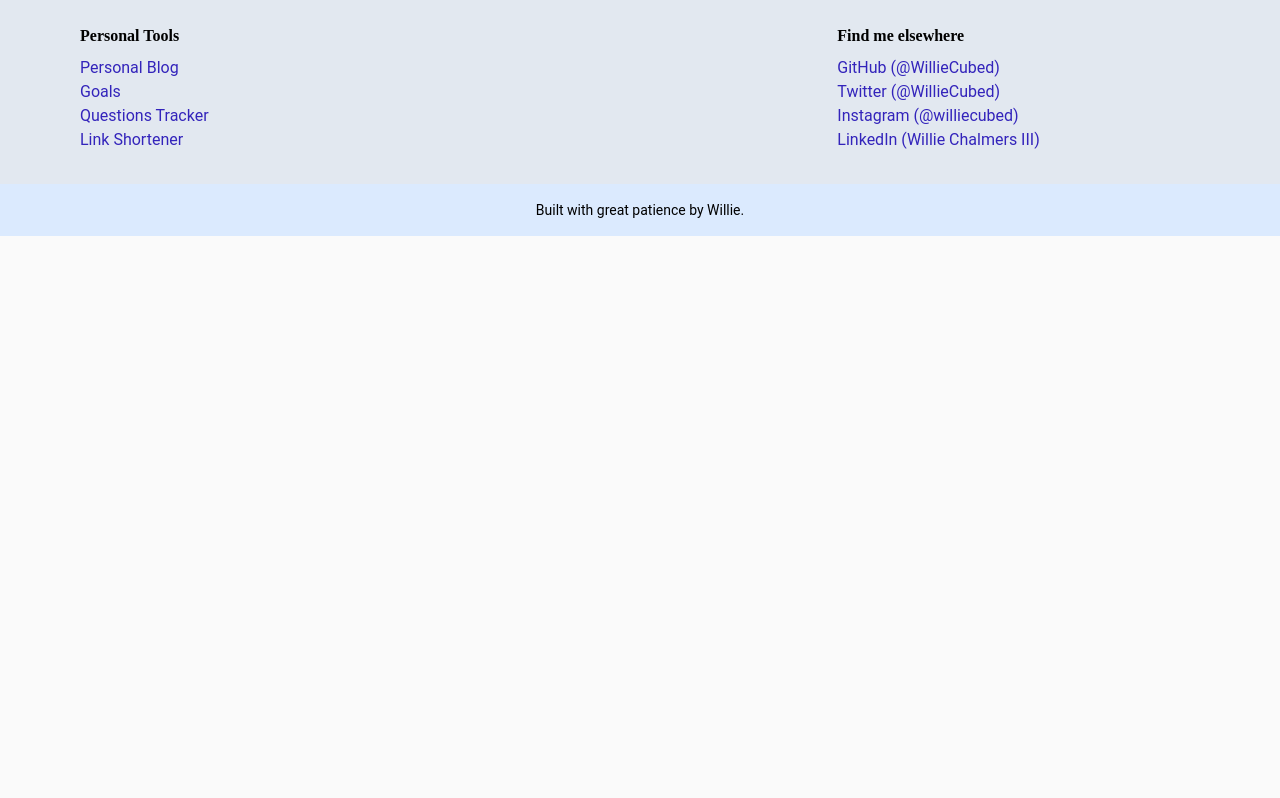
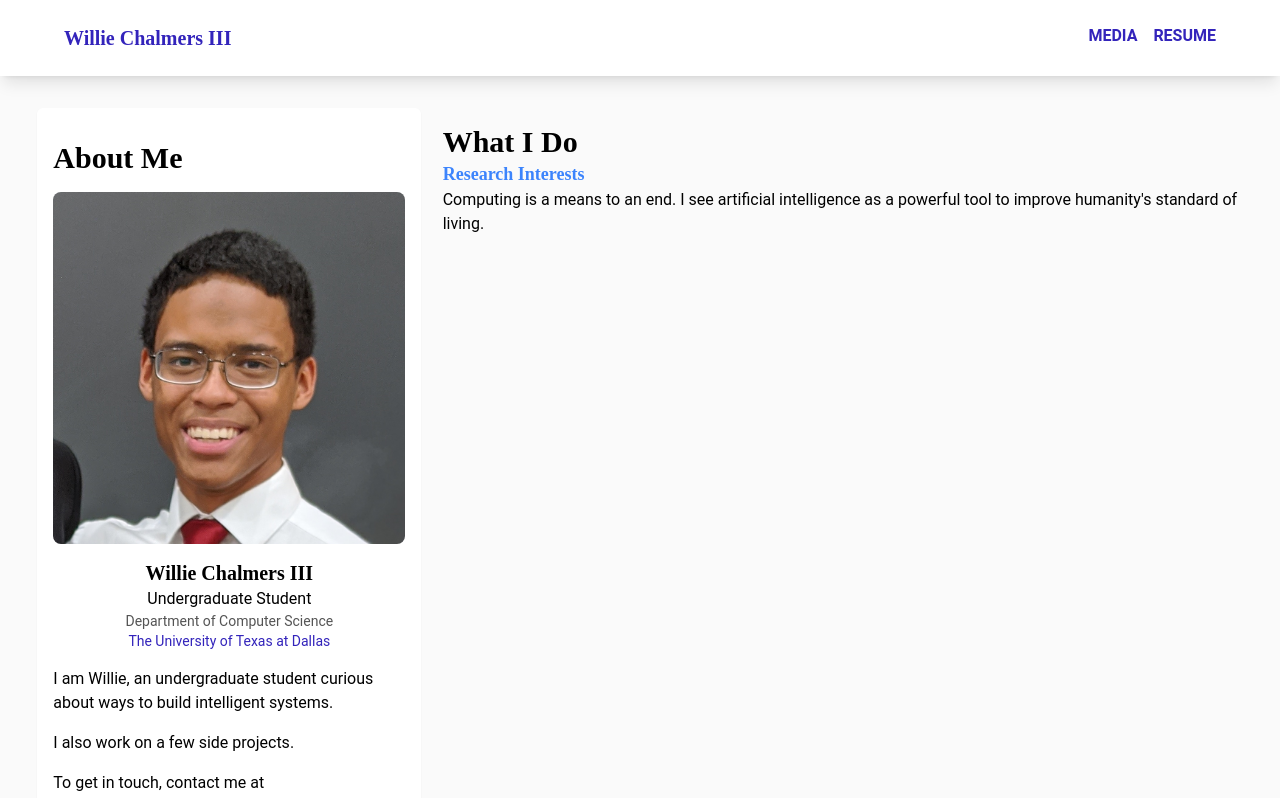
Before and after one commit to WillieCubed/website, a Next.js app: page / in a window 1280 px wide. Shown: the top 798 px of the page. Built offline with nearby package versions, Linux system fonts and the light colour scheme.

Commit message:
feat: Implement landing page

```diff
--- a/pages/index.tsx
+++ b/pages/index.tsx
@@ -1,9 +1,13 @@
 import type { NextPage } from "next";
 import Head from "next/head";
+import Image from "next/image";
+import SiteFooter from "../components/SiteFooter";
+import SiteHeader from "../components/SiteHeader";
+import headshot from "../public/assets/headshot.jpg";
 
 const LandingPage: NextPage = () => {
   return (
-    <div>
+    <>
       <Head>
         <title>Willie Chalmers III</title>
         <meta
@@ -11,82 +15,82 @@ const LandingPage: NextPage = () => {
           content="Everything WillieCubed. See what projects he's working on."
         />
         <link rel="icon" href="/favicon.ico" />
+
+        <meta property="og:title" content="Willie Chalmers III" />
+        <meta property="og:image" content="" />
+        <meta property="og:type" content="website" />
       </Head>
 
-      <main>
-        <section></section>
+      {/* TODO: Figure out how to intelligently hide header on load */}
+      <SiteHeader showTitle={true} />
+
+      <main className="lg:container max-w-6xl mx-auto lg:top-0 lg:p-4 md:grid md:gap-4 md:grid-cols-12 md:p-4 lg:p-8">
+        <section id="about" className="md:col-span-5 lg:col-span-4 lg:sticky">
+          <div className="md:mx-auto md:max-w-sm bg-white dark:bg-slate-800 p-4 md:rounded-md shadow-md lg:shadow-sm">
+            <h1 className="font-bold font-display text-3xl my-4">About Me</h1>
+            <div>
+              <div>
+                <div className="flex md:block">
+                  <div className="shrink w-full h-auto md:flex-none">
+                    <Image
+                      src={headshot}
+                      className="aspect-square rounded-lg bg-slate-200"
+                    />
+                  </div>
+                  <div className="flex-none ml-4 md:ml-0 md:flex-none text-left md:text-center">
+                    <div className="mt-2 text-xl font-bold font-display">
+                      Willie Chalmers III
+                    </div>
+                    <p>Undergraduate Student</p>
+                    <p className="text-sm text-dark dark:text-on-dark opacity-80">
+                      Department of Computer Science
+                    </p>
+                    <p className="text-sm opacity-66">
+                      <a href="https://cs.utdallas.edu">
+                        The University of Texas at Dallas
+                      </a>
+                    </p>
+                  </div>
+                </div>
+                <div className="my-2 text-center lg:text-left">
+                  <div className="py-2">
+                    I am <span>Willie</span>, an undergraduate student curious
+                    about ways to build intelligent systems.
+                  </div>
+                  <div className="py-2">
+                    I also work on a few side projects.
+                  </div>
+                  <div className="py-2">
+                    To get in touch, contact me at{" "}
+                    <a href="mailto:willie.chalmers@utdallas.edu">
+                      willie.chalmers@utdallas.edu
+                    </a>
+                    .
+                  </div>
+                </div>
+              </div>
+            </div>
+          </div>
+        </section>
+        <section className="md:col-span-7 lg:col-span-8 h-screen">
+          <section id="interests" className="py-4 px-4 md:px-0">
+            <h1 className="font-bold font-display text-3xl">What I Do</h1>
+            <div className="font-bold font-display text-lg text-primary">
+              Research Interests
+            </div>
+            <div>
+              <p>
+                Computing is a means to an end. I see artificial intelligence as
+                a powerful tool to improve humanity&apos;s standard of living.
+              </p>
+              <div></div>
+            </div>
+          </section>
+        </section>
       </main>
 
-      <footer className="bg-slate-200 dark:bg-slate-900 dark:text-slate-300">
-        <div className="mx-auto max-w-6xl lg:grid lg:gap-4 pt-4 pb-8 px-4 lg:grid-cols-3">
-          <div>
-            <div className="my-2 font-bold font-display text-md dark:text-white">
-              Personal Tools
-            </div>
-            <ul>
-              <li className="hover:text-emerald-400">
-                <a href="https://blog.williecubed.me">Personal Blog</a>
-              </li>
-              <li className="hover:text-emerald-400">
-                <a href="https://goals.williecubed.me">Goals</a>
-              </li>
-              <li className="hover:text-emerald-400">
-                <a href="https://questions.williecubed.me">Questions Tracker</a>
-              </li>
-              <li className="hover:text-emerald-400">
-                <a href="https://links.williecubed.dev">Link Shortener</a>
-              </li>
-            </ul>
-          </div>
-          <div>{/* Placeholder */}</div>
-          <div>
-            <div className="my-2 font-bold font-display text-md dark:text-white">
-              Find me elsewhere
-            </div>
-            <ul>
-              <li className="hover:text-emerald-400">
-                <a
-                  className="font-normal"
-                  href="https://github.com/WillieCubed"
-                >
-                  GitHub (@WillieCubed)
-                </a>
-              </li>
-              <li className="hover:text-emerald-400">
-                <a
-                  className="font-normal"
-                  href="https://twitter.com/WillieCubed"
-                >
-                  Twitter (@WillieCubed)
-                </a>
-              </li>
-              <li className="hover:text-emerald-400">
-                <a
-                  className="font-normal"
-                  href="https://instagram.com/williecubed"
-                >
-                  Instagram (@williecubed)
-                </a>
-              </li>
-              <li className="hover:text-emerald-400">
-                <a
-                  className="font-normal"
-                  href="https://linked.com/in/willie-chalmers-iii"
-                >
-                  LinkedIn (Willie Chalmers III)
-                </a>
-              </li>
-            </ul>
-          </div>
-        </div>
-        <div
-          className="p-4 text-center text-sm bg-blue-100 dark:bg-blue-900 dark:text-white cursor-pointer"
-          title="It took nearly half a decade, but it's better than nothing."
-        >
-          Built with great patience by Willie.
-        </div>
-      </footer>
-    </div>
+      <SiteFooter />
+    </>
   );
 };
 
```
Also changed, not shown: public/assets/headshot.jpg (added).
